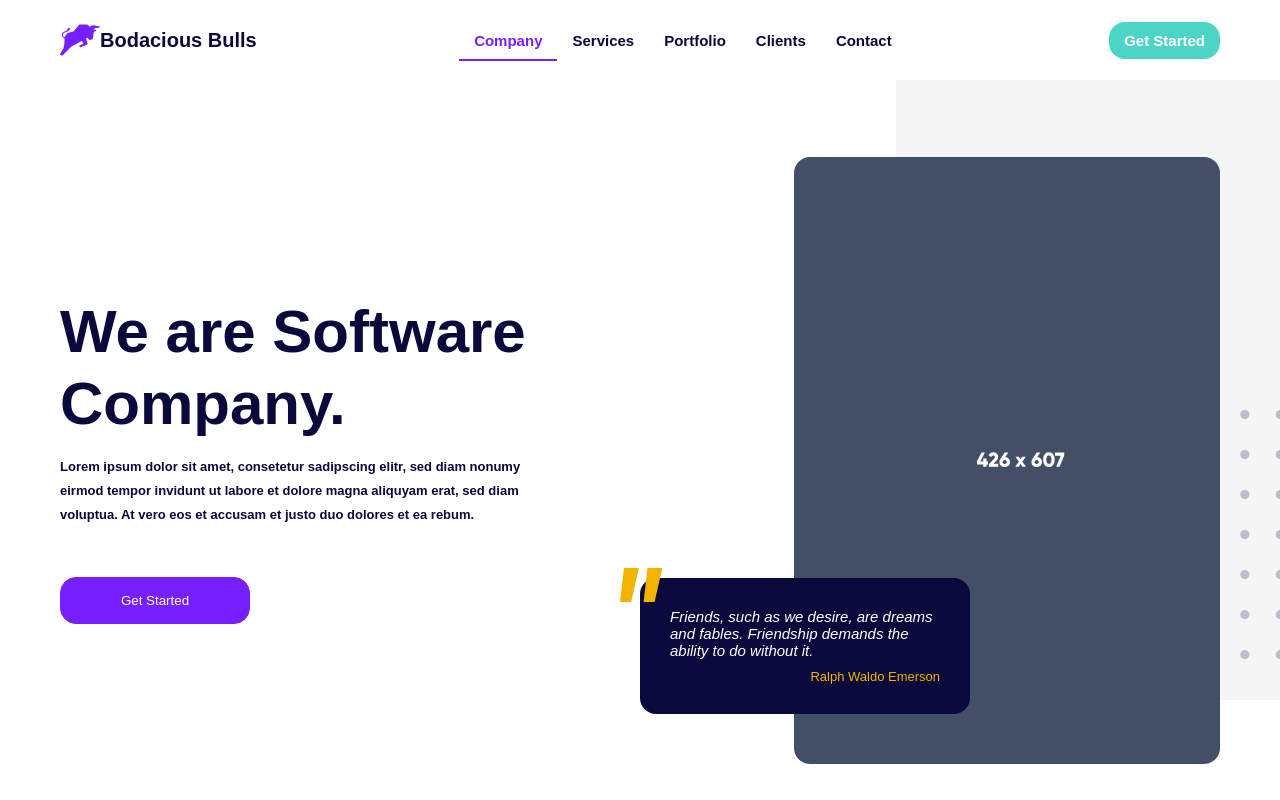
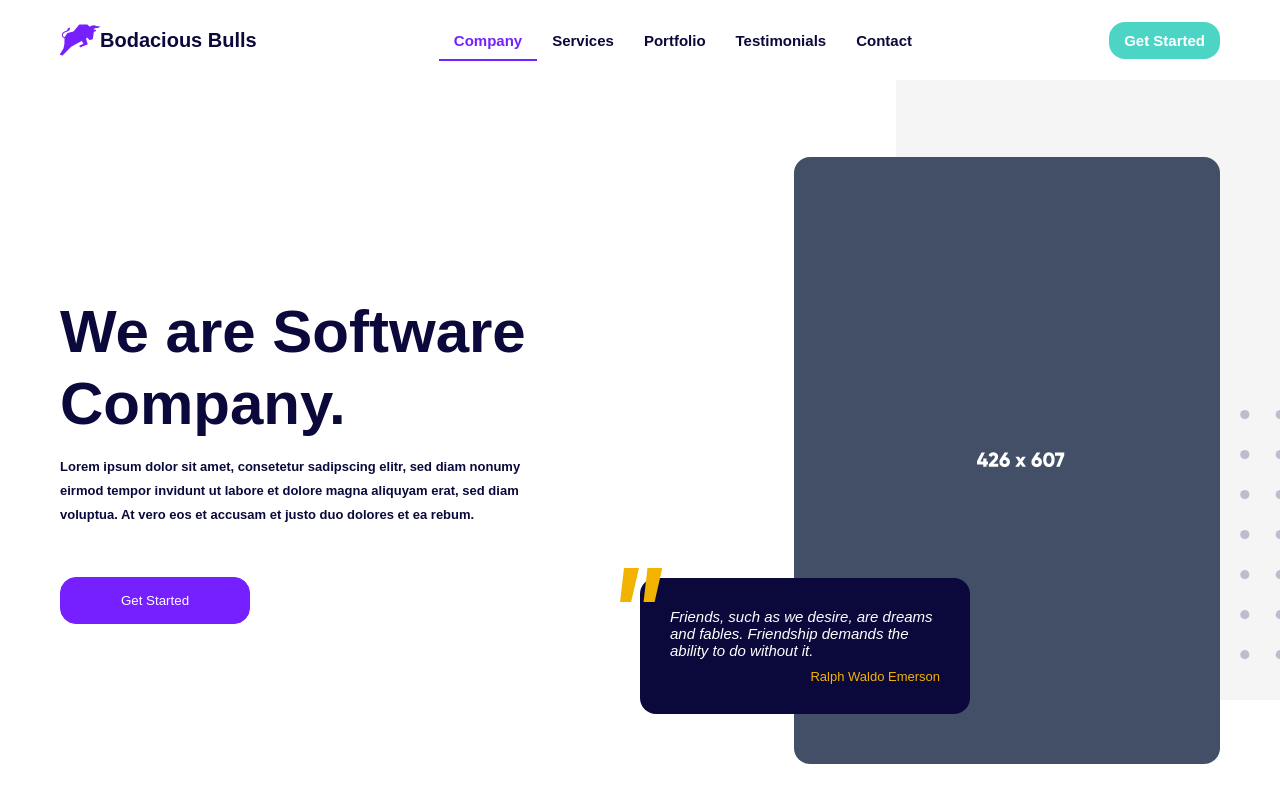
Before and after one commit to hassanalikhan87/bodacious, a React (Create React App) app: page / in a window 1280 px wide. Shown: the top 800 px of the page. Built offline with nearby package versions, Linux system fonts and the light colour scheme; a web font is replaced by a local one.

Commit message:
feat: #001 - Changed clients to testimonials.

```diff
--- a/src/components/Sections/Testimonials.jsx
+++ b/src/components/Sections/Testimonials.jsx
@@ -7,7 +7,7 @@ import TestimonialSlider from "../Elements/TestimonialSlider";
 
 export default function Testimonials() {
   return (
-    <Wrapper id="clients">
+    <Wrapper id="testimonials">
       {/* <div className="whiteBg">
         <div className="container">
           <HeaderInfo>
--- a/src/screens/landing.data.js
+++ b/src/screens/landing.data.js
@@ -11,7 +11,7 @@ export const landingData = {
       { text: "Company", to: "company" },
       { text: "Services", to: "services" },
       { text: "Portfolio", to: "portfolio" },
-      { text: "Clients", to: "clients" },
+      { text: "Testimonials", to: "testimonials" },
       { text: "Contact", to: "contact" },
     ],
     side: [{ text: "Get Started", href: "/" }],
```
